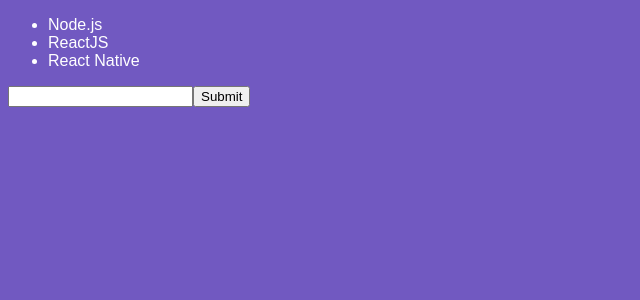
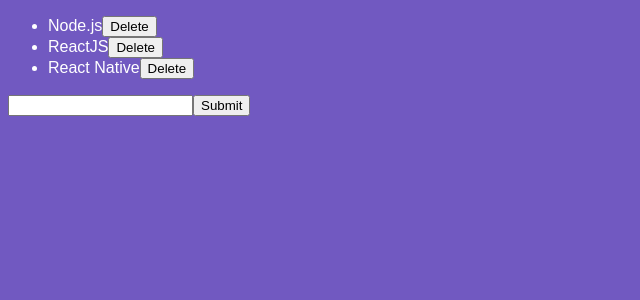
Before and after one commit to yagosansz/rocketseat-bootcamp2020-module04, a React app: page / in a window 1280 px wide. Shown: the top 300 px of the page, without its empty margins (0-640 px from the left). Built offline with nearby package versions, Linux system fonts and the light colour scheme.

Commit message:
Added functionality to remove items from state variable

```diff
--- a/src/components/TechList.js
+++ b/src/components/TechList.js
@@ -22,12 +22,23 @@
     })
   }
 
+  handleDelete = tech => {
+    this.setState({
+      techs: this.state.techs.filter(t => t !== tech)
+    })
+  }
+
   render() {
     return (
       <Fragment>
         <form onSubmit={this.handleSubmit}>
           <ul>
-            {this.state.techs.map(tech => <li key={tech}>{tech}</li>)}
+            {this.state.techs.map(tech => (
+              <li key={tech}>
+                {tech}
+                <button type="button" onClick={() => this.handleDelete(tech)}>Delete</button>
+              </li>
+            ))}
           </ul>
           <input
             type="text"
```
